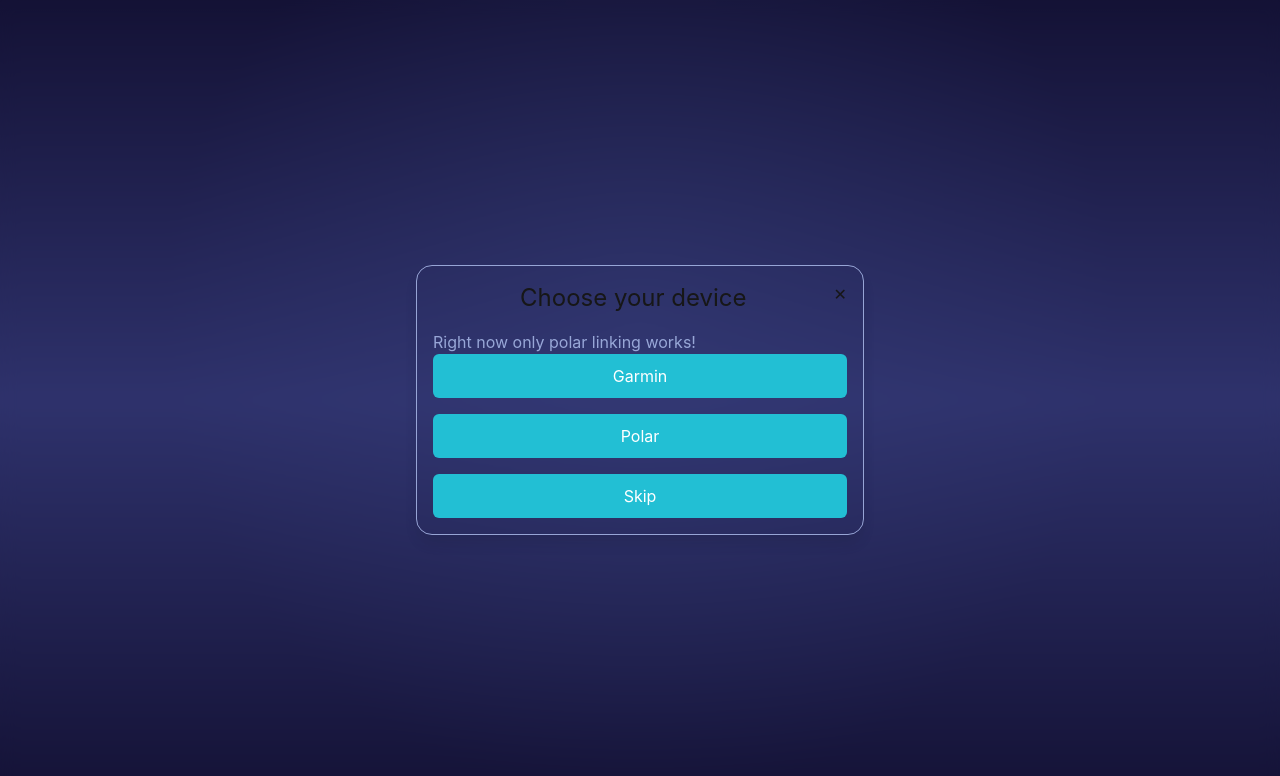
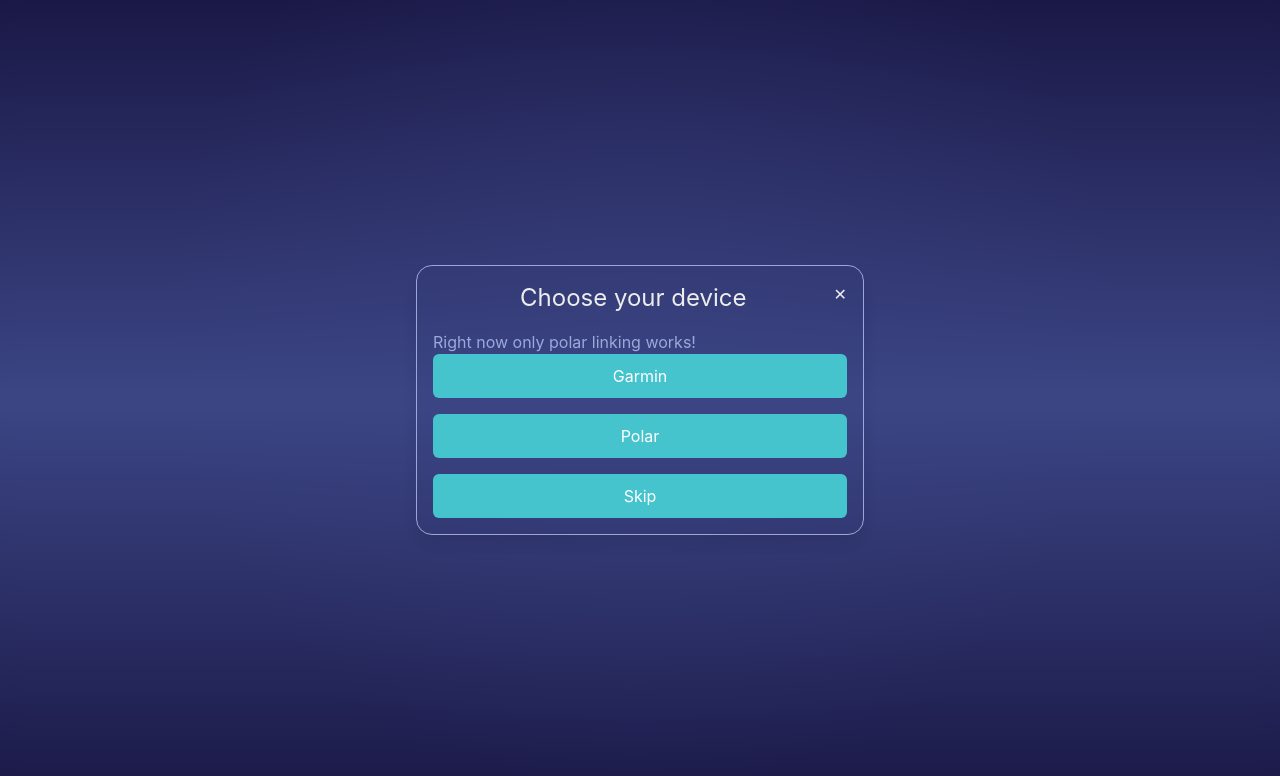
Before and after one commit to valttku/sote2035, a Next.js app in the folder client/: page /choose-service in a window 1280 px wide. Shown: the top 776 px of the page. Built offline with nearby package versions, Linux system fonts and the light colour scheme.

Commit message:
fixed ui issues

```diff
--- a/client/src/app/globals.css
+++ b/client/src/app/globals.css
@@ -2,33 +2,52 @@
 
 /* Root color variables for light mode */
 :root {
-
-  --foreground: #171717;
-
-  /* UI component colors */
-  --ui-bg: rgba(30, 27, 75, 0.5);
+  --background:
+    radial-gradient(
+      circle at 50% 40%,
+      rgba(90, 114, 191, 0.35),
+      transparent 60%
+    ),
+    linear-gradient(180deg, #171741 0%, #5a72bf 50%, #171741 100%);
+  --foreground: #ededed;
+  --ui-bg: rgba(46, 43, 92, 0.5);
   --ui-border: rgba(179, 196, 243, 0.8);
-  --button-blue-bg: #22bfd4;
-  --button-blue-hover: #1aa5b0;
-  --cancel-button-bg: #f2345d;
-  --cancel-button-hover: #e30f3d;
+  --button-blue-bg: #45c4cd;
+  --button-blue-hover: #29b4c6;
+  --cancel-button-bg: #e30f3d;
+  --cancel-button-hover: #c5002a;
 }
 
-/* Dark mode color variables */
 html.dark {
-  --background: r  radial-gradient(circle at 50% 40%, rgba(90, 114, 191, 0.35), transparent 60%),
-   linear-gradient(180deg, #171741 0%, #5a72bf 50%, #171741 100%);
+  background:
+    radial-gradient(
+      circle at 50% 40%,
+      rgba(90, 114, 191, 0.35),
+      transparent 60%
+    ),
+    linear-gradient(180deg, #0a0a1f 0%, #3f4a8c 50%, #0a0a1f 100%);
+  --foreground:  #bbc3ed;
+  --ui-bg: rgba(23, 23, 60, 0.6);
+  --ui-border: rgba(120, 130, 180, 0.8);
+}
 
-  --foreground: #ededed;
+/* Dark mode text adjustments for strong contrasts */
+html.dark h2,
+html.dark p,
+html.dark span {
+  color: #bbc3ed;
+}
 
 
-
-  --ui-bg: rgba(20, 20, 40, 0.6);
-  --ui-border: rgba(120, 130, 180, 0.8);
-  --button-blue-bg: #1aa5b0;
-  --button-blue-hover: #1590a0;
-  --cancel-button-bg: #e30f3d;
-  --cancel-button-hover: #c5002a;
+/* Dark mode gradient */
+html.dark body {
+  background:
+    radial-gradient(
+      circle at 50% 40%,
+      rgba(90, 114, 191, 0.35),
+      transparent 60%
+    ),
+    linear-gradient(180deg, #0a0a1f 0%, #3f4a8c 50%, #0a0a1f 100%);
 }
 
 /* Apply colors to html and body */
@@ -38,26 +57,15 @@
 }
 
 body {
-  @apply min-h-screen font-sans m-0 p-0;
-  font-family: "Inter", system-ui, -apple-system, sans-serif;
-
-  /* Light mode gradient */
-  background:
-    radial-gradient(circle at 50% 40%, rgba(90, 114, 191, 0.35), transparent 60%),
-    linear-gradient(180deg, #0a0a1f 0%, #3f4a8c 50%, #0a0a1f 100%);
-
+  font-family:
+    "Inter",
+    system-ui,
+    -apple-system,
+    sans-serif;
+  background: var(--background);
   background-repeat: no-repeat;
   color: var(--foreground);
 }
-
-/* Dark mode gradient */
-html.dark body {
-  backgroung:
-   radial-gradient(circle at 50% 40%, rgba(90, 114, 191, 0.35), transparent 60%),
-   linear-gradient(180deg, #171741 0%, #5a72bf 50%, #171741 100%);
-
-}
-
 /* Buttons */
 .button-style-blue {
   background-color: var(--button-blue-bg);
@@ -145,10 +153,3 @@
   margin-top: 1rem;
   margin-bottom: 1rem;
 }
-
-/* Dark mode text adjustments for strong contrasts */
-html.dark h2,
-html.dark p,
-html.dark span {
-  color: #c5c7d1;
-}
--- a/client/src/app/settings/page.tsx
+++ b/client/src/app/settings/page.tsx
@@ -1,4 +1,4 @@
-/*import AppLayout from "../../components/AppLayout";
+import AppLayout from "../../components/AppLayout";
 import SettingsClient from "../../components/settings/SettingsClient";
 
 export default function SettingsPage() {
@@ -8,20 +8,3 @@
     </AppLayout>
   );
 }
-*/
-
-import AppLayout from "../../components/AppLayout";
-import SettingsClient from "../../components/settings/SettingsClient";
-
-export default function SettingsPage() {
-  return (
-    <AppLayout>
-      {/* Dark mode test – REMOVE after verification */}
-      <div className="bg-white dark:bg-black text-black dark:text-white p-4 mb-4">
-        Dark mode test
-      </div>
-
-      <SettingsClient />
-    </AppLayout>
-  );
-}
--- a/client/src/components/AppLayout.tsx
+++ b/client/src/components/AppLayout.tsx
@@ -5,7 +5,7 @@
   return (
     <div className="min-h-screen">
       <Sidebar  />
-      <main className="ml-64flex-1 p-4 bg-[var(--background)] text-[var(--foreground)]   min-h-screen">{children}</main>
+      <main className="ml-64 flex-1 p-4 min-h-screen">{children}</main>
     </div>
   );
 }
--- a/client/src/components/DarkModeToggle.tsx
+++ b/client/src/components/DarkModeToggle.tsx
@@ -43,7 +43,7 @@
       className="flex items-center justify-center gap-2 w-full p-2 rounded bg-gray-200 dark:bg-gray-700 text-black dark:text-white hover:bg-gray-300 dark:hover:bg-gray-600 transition"
     >
       {darkMode ? <FaSun /> : <FaMoon />}
-      {darkMode ? "Light Mode" : "Dark Mode"}
+      {darkMode ? "Switch To Light Mode" : "Switch To Dark Mode"}
     </button>
   );
 }
--- a/client/src/components/Sidebar/Sidebar.tsx
+++ b/client/src/components/Sidebar/Sidebar.tsx
@@ -46,16 +46,12 @@
             <hr />
             <li><Link href="/health-insights">Health Insights</Link></li>
             <hr />
-            <li>
-              <Link href="/health-insights">Health Insights</Link>
-            </li>
-            <hr />
           </ul>
         </nav>
       </div>
 
       <div className="mt-auto flex flex-col gap-2">
-        <DarkModeToggle /> {/* client dark mode toggle */}
+        <DarkModeToggle />
         <LogoutButton />
       </div>
     </aside>
--- a/client/src/components/digitaltwin/DigitalTwinClient.tsx
+++ b/client/src/components/digitaltwin/DigitalTwinClient.tsx
@@ -25,7 +25,7 @@
   const avatarWidth = isFemale ? 208 : 244;
 
   return (
-    <div className="min-h-screen w-full min-w-0 mx-auto overflow-x-hidden m-10">
+    <div className="min-h-screen w-full min-w-0 overflow-x-hidden pt-10">
       <div className="flex items-start justify-between min-w-0 flex-col md:flex-row mr-[20%]">
         <h1 className="text-5xl ml-10 shrink-0">Today</h1>
 
```
Also changed, not shown: 1 other file (tests, documents, lock files or other folders).
